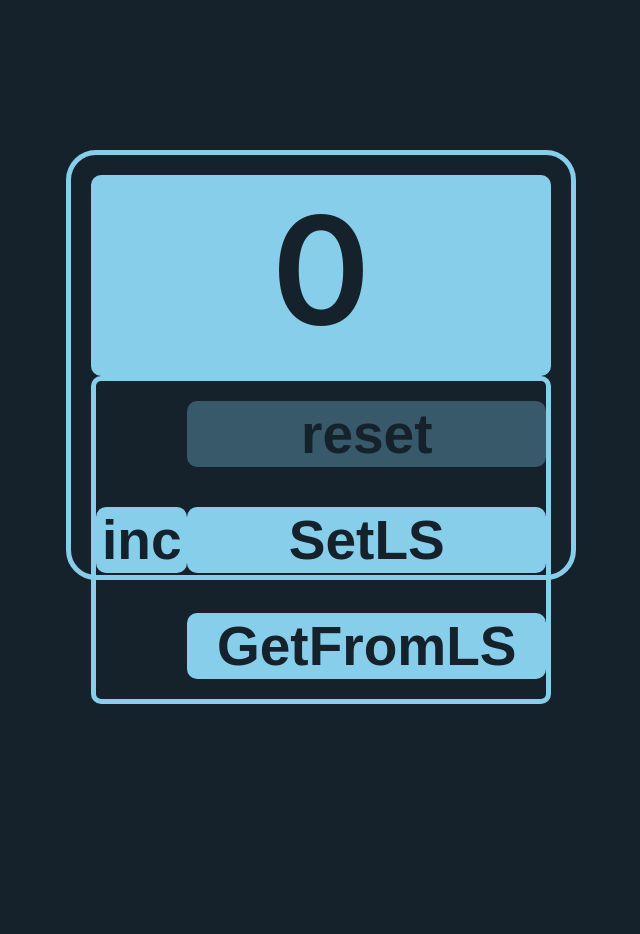
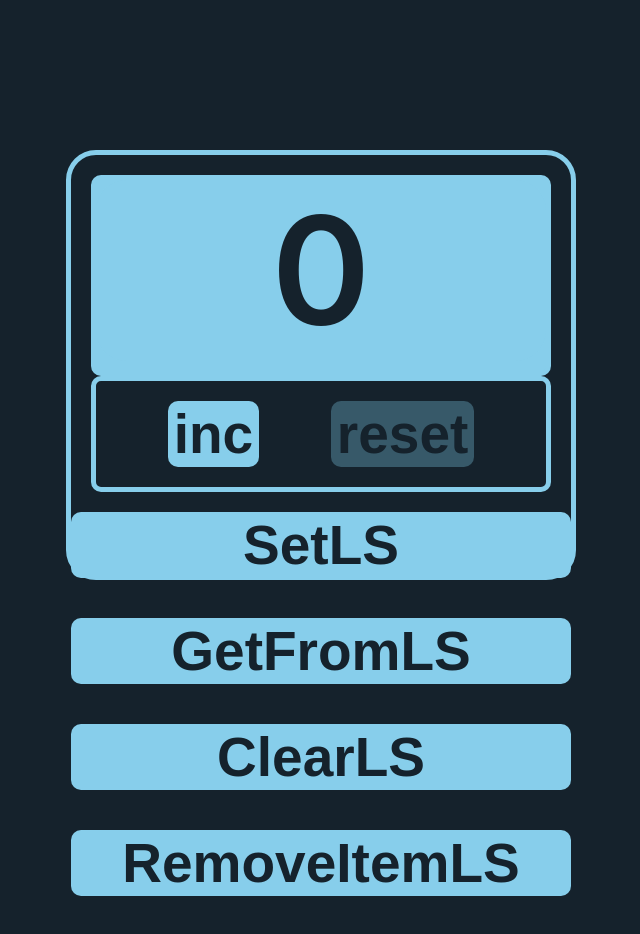
Before and after one commit to Odinsees/Count, a React (Create React App) app: page / in a window 1280 px wide. Shown: the top 934 px of the page, without its empty margins (319-959 px from the left). Built offline with nearby package versions, Linux system fonts and the light colour scheme.

Commit message:
Local storage button for SetItem, GetItem, Clear and removeItem for localStorage

```diff
--- a/src/App.tsx
+++ b/src/App.tsx
@@ -9,10 +9,25 @@ const App = () => {
     const maxValue = 5
     const [count, setCount] = useState(startValue)
     //const onChangeHandler = (e: ChangeEvent<HTMLInputElement>): void => setCount(+e.currentTarget.value)
-    const countUpHandler = (): boolean | void => count < maxValue && setCount(count=>count + 1)
+    const countUpHandler = (): boolean | void => count < maxValue && setCount(count => count + 1)
     const countResetHandler = (): void => setCount(startValue)
-    const setLocalStorageHandler = () =>{}
-    const getLocalStorageHandler = () =>{}
+    const setLocalStorageHandler = () => {
+        localStorage.setItem("counterValue", JSON.stringify(count))
+        localStorage.setItem("counterValue +1", JSON.stringify(count + 1))
+    }
+    const getLocalStorageHandler = () => {
+        let value = localStorage.getItem("counterValue")
+        if (value) {
+            setCount(JSON.parse(value))
+        }
+    }
+    const ClearLocalStorageHandler = () => {
+        localStorage.clear()
+        setCount(0)
+    }
+    const RemoveItemFromLocalStorageHandler = () => {
+        localStorage.removeItem("counterValue +1")
+    }
     const isAddDisabled = count === maxValue
     const isResetDisabled = count < maxValue
 
@@ -39,6 +54,8 @@ const App = () => {
                             callBack={countResetHandler}
                             disabled={isResetDisabled}
                         />
+                    </div>
+                </div>
                 <Button
                     title={"SetLS"}
                     callBack={setLocalStorageHandler}
@@ -47,8 +64,14 @@ const App = () => {
                     title={"GetFromLS"}
                     callBack={getLocalStorageHandler}
                 />
-                    </div>
-                </div>
+                <Button
+                    title={"ClearLS"}
+                    callBack={ClearLocalStorageHandler}
+                />
+                <Button
+                    title={"RemoveItemLS"}
+                    callBack={RemoveItemFromLocalStorageHandler}
+                />
             </div>
         </div>
     )
```
Lines whose indentation alone changed are shown as unchanged.
